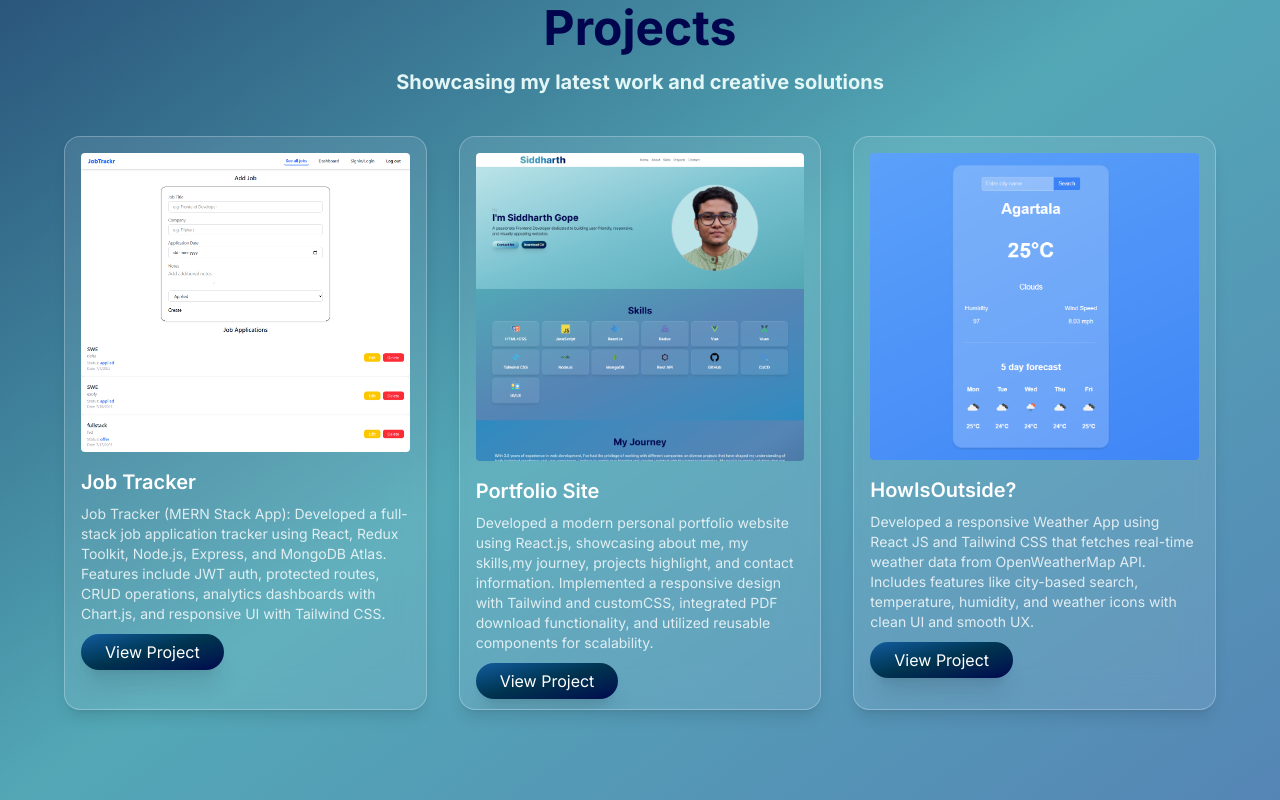
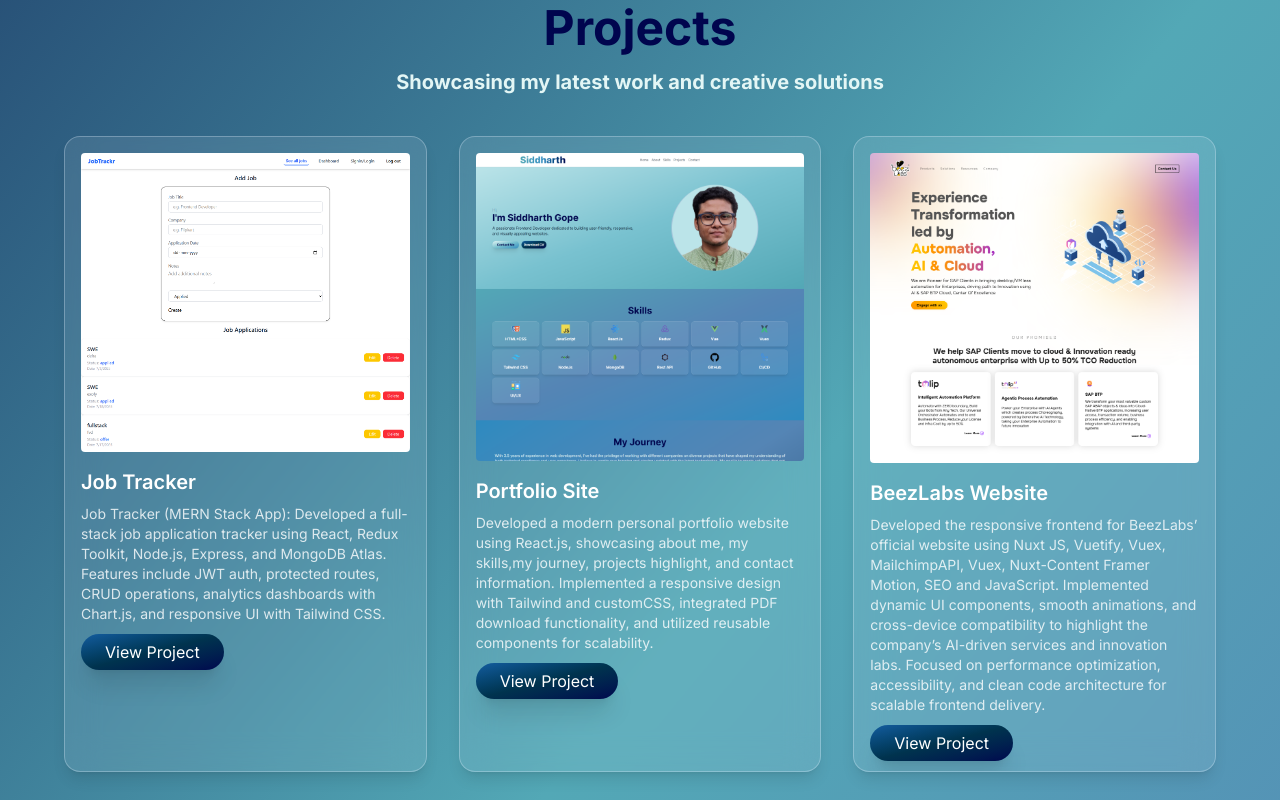
Before and after one commit to siddharthGope/my-react-portfolio, a React (Vite) app: page / in a window 1280 px wide. Shown: the part 2660-3460 px from the top of the page. Built offline with nearby package versions, Linux system fonts and the light colour scheme.

Commit message:
beezlabs website added

```diff
--- a/src/components/Projects.jsx
+++ b/src/components/Projects.jsx
@@ -1,35 +1,63 @@
-import ProjectCard from './cards/Card'
-import jobTracker from '../assets/job-tracker1.png'
-import portfolioImg from '../assets/portfolio-img.png'
-import weatherApp from '../assets/weatherApp.png'
-
+import ProjectCard from "./cards/Card";
+import jobTracker from "../assets/job-tracker1.png";
+import portfolioImg from "../assets/portfolio-img.png";
+import weatherApp from "../assets/weatherApp.png";
+import beezlabs from "../assets/beezlabs.png";
 
 function Projects() {
-
     const projects = [
-        { title: 'Job Tracker', description: 'Job Tracker (MERN Stack App): Developed a full-stack job application tracker using React, Redux Toolkit, Node.js, Express, and MongoDB Atlas. Features include JWT auth, protected routes, CRUD operations, analytics dashboards with Chart.js, and responsive UI with Tailwind CSS.', image: jobTracker, link: 'https://mern-job-tracker-app-786g.vercel.app/' },
-        { title: 'Portfolio Site', description: 'Developed a modern personal portfolio website using React.js, showcasing  about me, my skills,my journey, projects highlight, and contact information. Implemented a responsive design with Tailwind and customCSS, integrated PDF download functionality, and utilized reusable components for scalability.', image: portfolioImg, link: 'https://my-react-portfolio-eosin-theta.vercel.app/' },
-        { title: 'HowIsOutside?', description: 'Developed a responsive Weather App using React JS and Tailwind CSS that fetches real-time weather data from OpenWeatherMap API. Includes features like city-based search, temperature, humidity, and weather icons with clean UI and smooth UX.', image: weatherApp, link: 'https://react-weather-app-three-inky.vercel.app/' },
-    ]
+        {
+            title: "Job Tracker",
+            description:
+                "Job Tracker (MERN Stack App): Developed a full-stack job application tracker using React, Redux Toolkit, Node.js, Express, and MongoDB Atlas. Features include JWT auth, protected routes, CRUD operations, analytics dashboards with Chart.js, and responsive UI with Tailwind CSS.",
+            image: jobTracker,
+            link: "https://mern-job-tracker-app-786g.vercel.app/",
+        },
+        {
+            title: "Portfolio Site",
+            description:
+                "Developed a modern personal portfolio website using React.js, showcasing  about me, my skills,my journey, projects highlight, and contact information. Implemented a responsive design with Tailwind and customCSS, integrated PDF download functionality, and utilized reusable components for scalability.",
+            image: portfolioImg,
+            link: "https://my-react-portfolio-eosin-theta.vercel.app/",
+        },
+        {
+            title: "BeezLabs Website",
+            description:
+                "Developed the responsive frontend for BeezLabs’ official website using Nuxt JS, Vuetify, Vuex, MailchimpAPI, Vuex, Nuxt-Content Framer Motion, SEO and JavaScript. Implemented dynamic UI components, smooth animations, and cross-device compatibility to highlight the company’s AI-driven services and innovation labs. Focused on performance optimization, accessibility, and clean code architecture for scalable frontend delivery.",
+            image: beezlabs,
+            link: "https://www.beezlabs.com/",
+        },
+        {
+            title: "HowIsOutside?",
+            description:
+                "Developed a responsive Weather App using React JS and Tailwind CSS that fetches real-time weather data from OpenWeatherMap API. Includes features like city-based search, temperature, humidity, and weather icons with clean UI and smooth UX.",
+            image: weatherApp,
+            link: "https://react-weather-app-three-inky.vercel.app/",
+        },
+    ];
 
     return (
         <>
-            <section id="projects" className="py-16 px-4 bg-gradient-to-br from-[var(--fifth-color)] via-[var(--third-color)] to-[var(--fourth-color)] text-white">
+            <section
+                id="projects"
+                className="py-16 px-4 bg-gradient-to-br from-[var(--fifth-color)] via-[var(--third-color)] to-[var(--fourth-color)] text-white"
+            >
                 <div className="max-w-7xl mx-auto">
-                    <h2 className="text-5xl text-[var(--thirteen-color)] font-bold mb-4 text-center">Projects</h2>
-                    <p className='text-xl text-[var(--seventh-color)] font-bold mb-10 text-center'>Showcasing my latest work and creative solutions</p>
+                    <h2 className="text-5xl text-[var(--thirteen-color)] font-bold mb-4 text-center">
+                        Projects
+                    </h2>
+                    <p className="text-xl text-[var(--seventh-color)] font-bold mb-10 text-center">
+                        Showcasing my latest work and creative solutions
+                    </p>
                     <div className="grid grid-cols-1 md:grid-cols-2 lg:grid-cols-3 gap-8">
-                        {
-                            projects.map((project, index) => (
-                                <ProjectCard key={index} {...project} projectCard="projectCard" />
-                            ))
-                        }
-
+                        {projects.map((project, index) => (
+                            <ProjectCard key={index} {...project} projectCard="projectCard" />
+                        ))}
                     </div>
                 </div>
             </section>
         </>
-    )
+    );
 }
 
-export default Projects
+export default Projects;
```
Also changed, not shown: src/assets/beezlabs.png (added).
